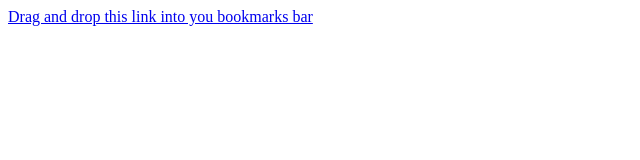
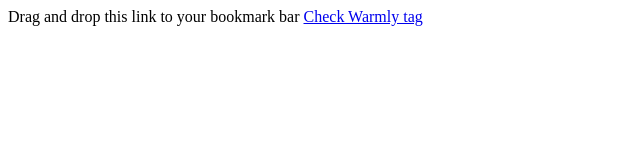
Before and after one commit to marcospcury/check-warm-tag, a plain HTML site: page index.html in a window 1280 px wide. Shown: the whole page, without its empty margins (0-640 px from the left). Drawn offline with Linux system fonts and the light colour scheme.

Commit message:
Update index.html

```diff
--- a/index.html
+++ b/index.html
@@ -1 +1,3 @@
-<a href="javascript:(function()%7B(function()%7Bvar%20found%3D%5B...document.scripts%5D.some(s%3D%3Es.src.includes('warmly.js'))%3Balert(found%3F'%F0%9F%9F%A2%20Warmly.js%20is%20present!'%3A'%F0%9F%94%B4%20Warmly.js%20is%20NOT%20present.')%3B%7D)()%7D)()%3B">Drag and drop this link into you bookmarks bar</a>
+Drag and drop this link to your bookmark bar
+
+<a href="javascript:(function()%7Bjavascript%3A(function()%20%7B%0A%20%20%20%20const%20scripts%20%3D%20%5B...document.scripts%5D%3B%0A%20%20%20%20const%20found%20%3D%20scripts.some(s%20%3D%3E%20s.src.includes('warmly.js')%20%7C%7C%20s.id%20%3D%3D%3D%20'warmly-script-loader')%3B%0A%20%20%20%20alert(found%20%3F%20'%F0%9F%9F%A2%20Warmly.js%20is%20present!'%20%3A%20'%F0%9F%94%B4%20Warmly.js%20is%20NOT%20present.')%3B%0A%7D)()%3B%7D)()%3B">Check Warmly tag</a>
```
